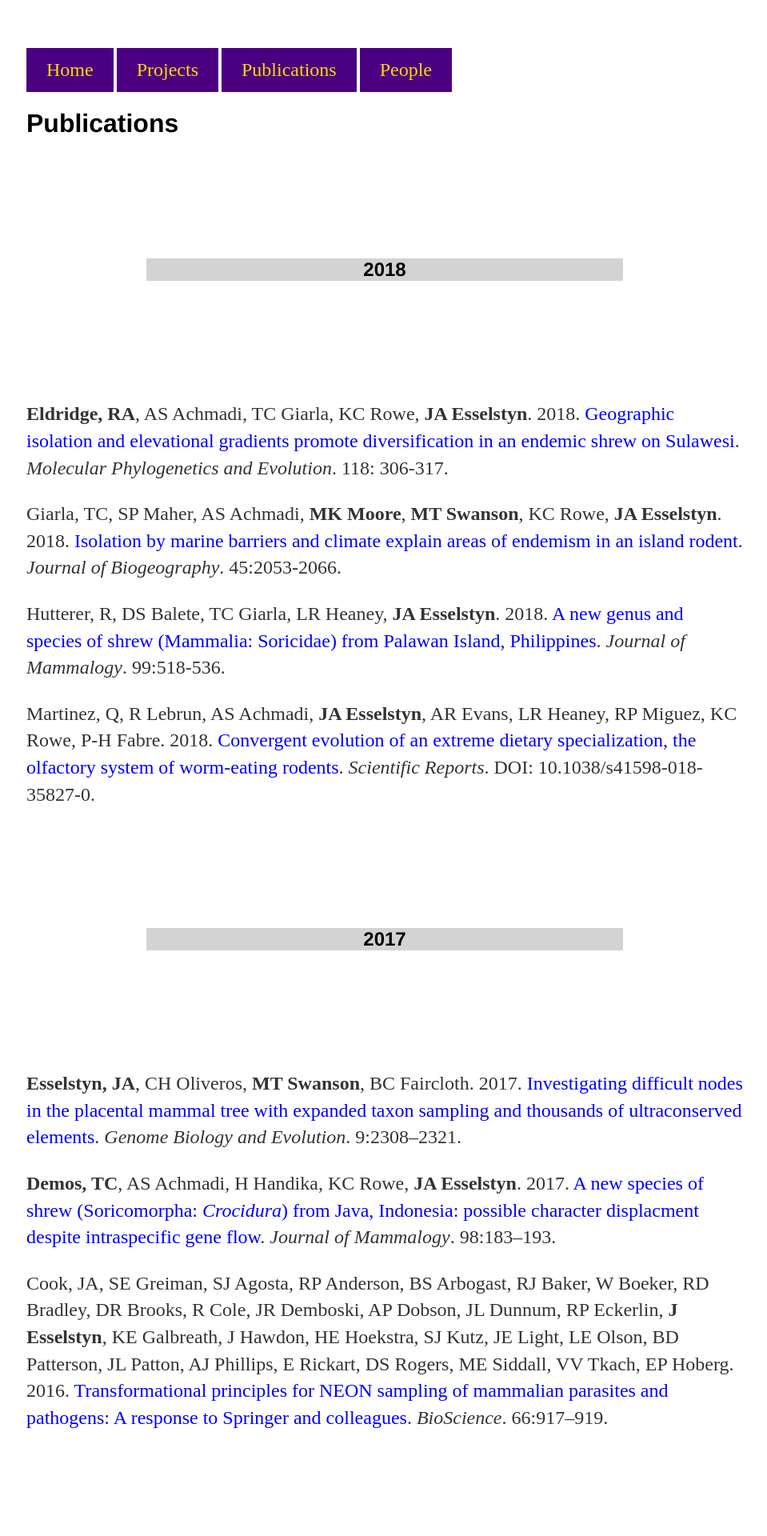
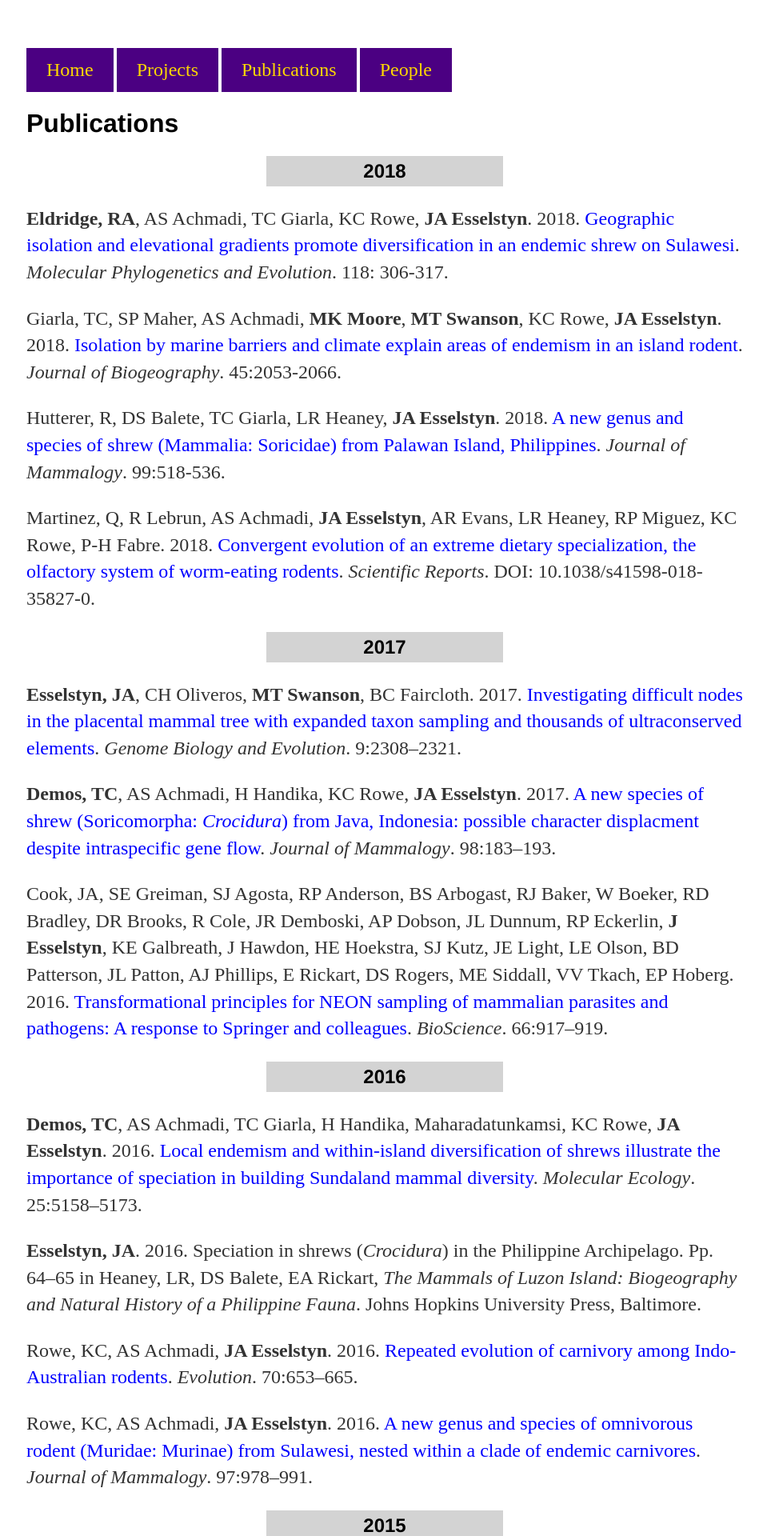
Before and after one commit to esselstyn/esselstyn.github.io, a Jekyll site: the page built from publications.md, in a window 1280 px wide. Shown: the top 1920 px of the page at 80% size, without its empty margins (159-1118 px from the left). Built offline with Jekyll 4.4.1, drawn with Linux system fonts in a browser that asks for light colours.

Commit message:
Update main.css

```diff
--- a/css/main.css
+++ b/css/main.css
@@ -32,7 +32,8 @@ h3 {
     font-family:'Helvetica', 'Arial', 'Sans-Serif';
     text-align: center;
     background-color: lightgray;
-    margin: 150px;
+    margin: 10px 300px;
+    padding: 5px 0px;
 }
 p {
     font-size: 1.5em;
```
